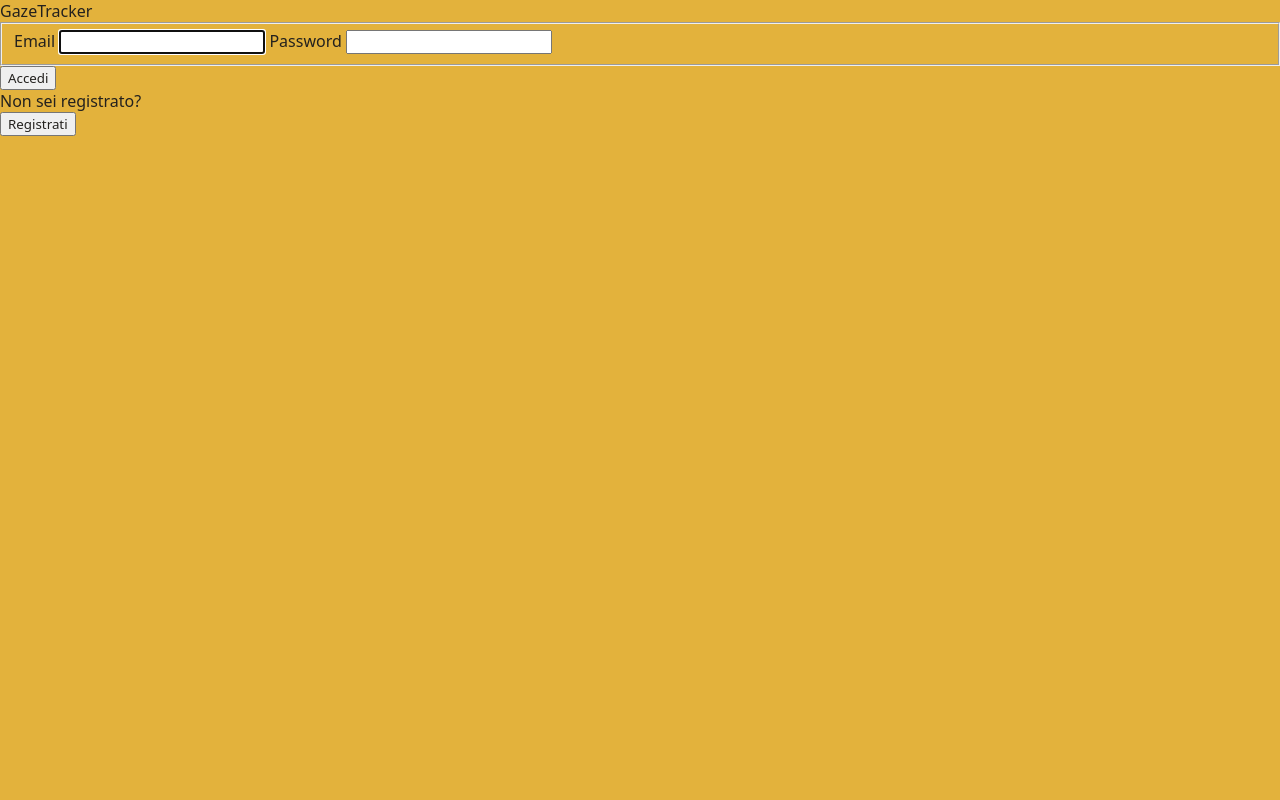
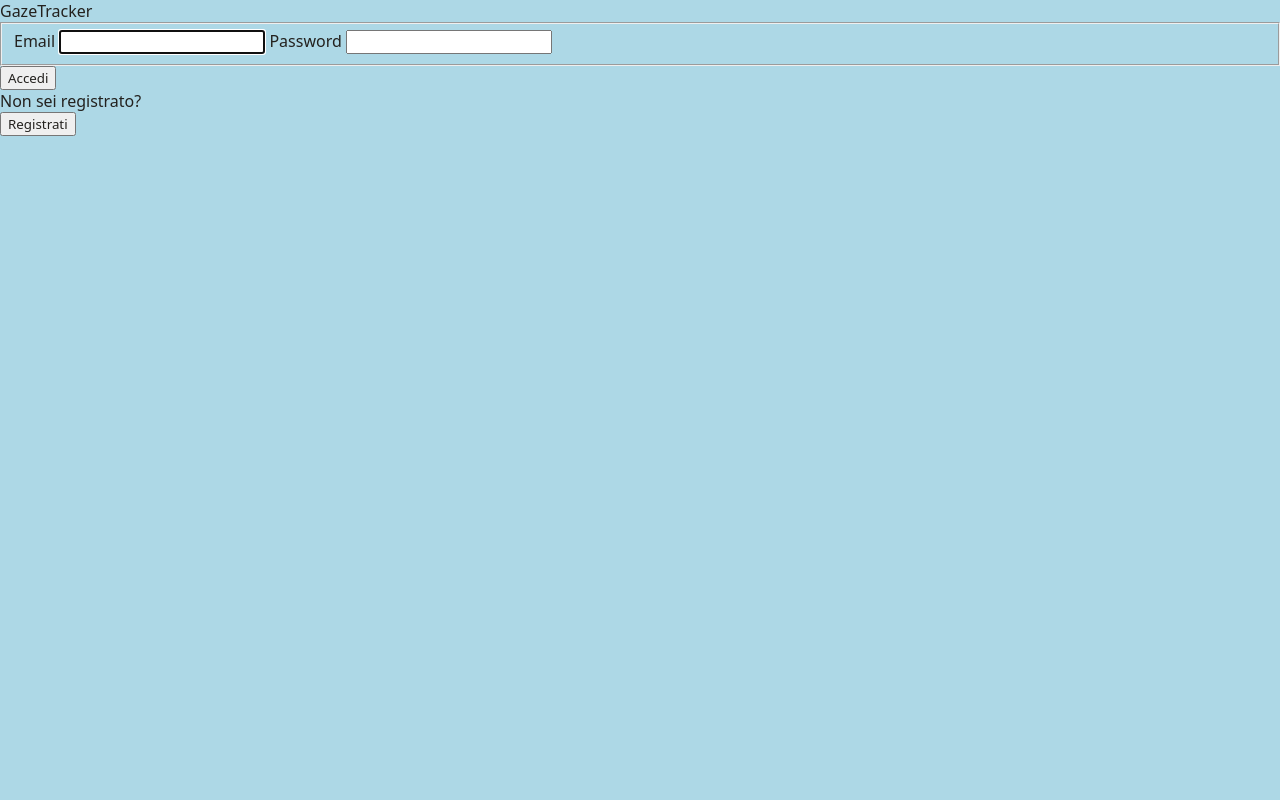
Before and after one commit to AivAiv/GazeTracker-Tesi, a PHP site: page / in a window 1280 px wide. Run offline with PHP 8.4, Linux system fonts and the light colour scheme.

Commit message:
Renamed bases style

```diff
--- a/css/main.css
+++ b/css/main.css
@@ -24,5 +24,5 @@ html main, body main {
 }
 html main .base-container, body main .base-container {
   flex: 1;
-  background-color: #E3B23C;
+  background-color: lightblue;
 }/*# sourceMappingURL=main.css.map */
--- a/css/main.scss
+++ b/css/main.scss
@@ -1 +1 @@
-@use './pages/general';
+@use './pages/base';
--- a/css/pages/_general.scss
+++ b/css/pages/_base.scss
@@ -26,7 +26,7 @@ html, body {
 
         .base-container {
             flex: 1;
-            background-color: colors.$primary-color;
+            background-color: lightblue;
         }
     }
 }
```
Also changed, not shown: 1 other file.
